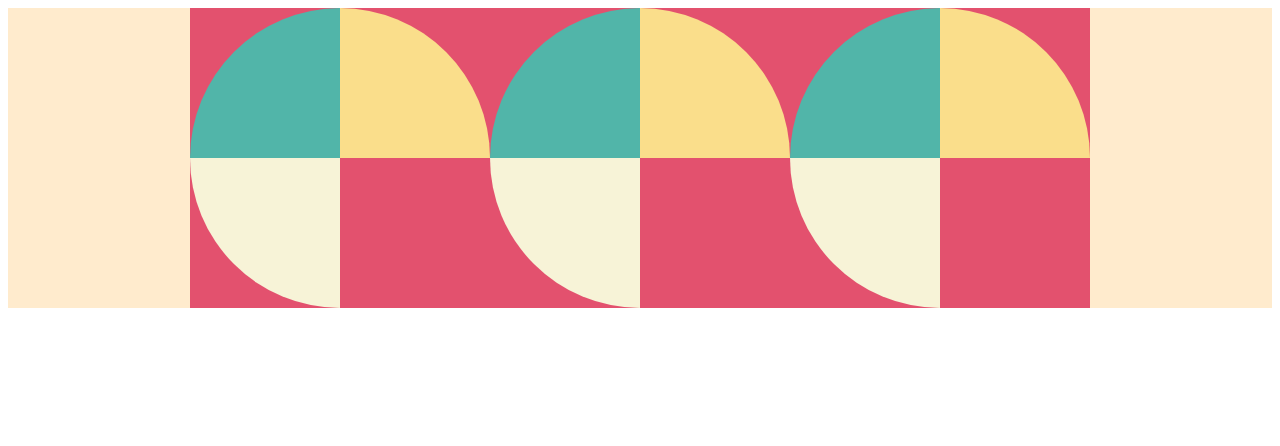
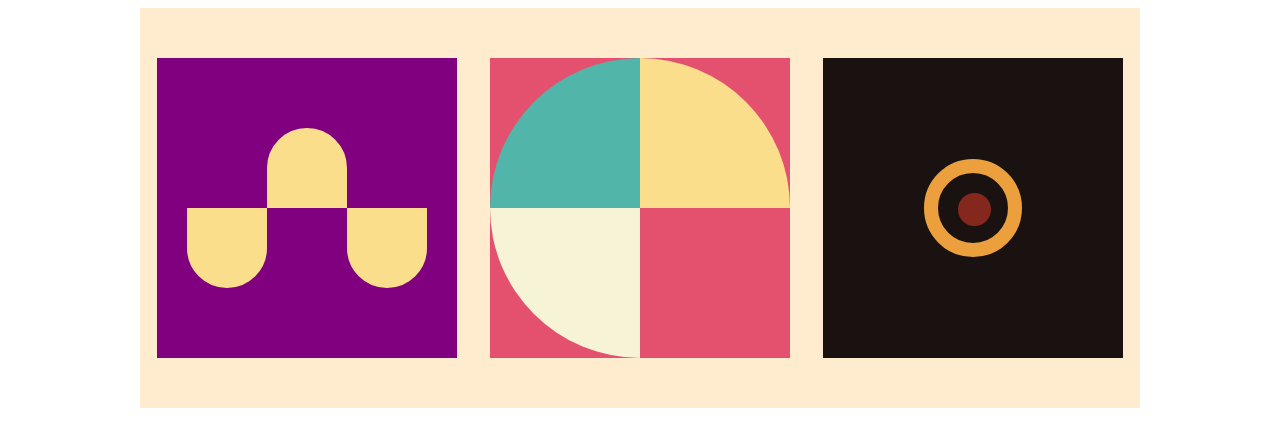
Before and after one commit to salih4131/HiCoders, a plain HTML site: page CSS/week5/sekiller/index.html in a window 1280 px wide. Drawn offline with Linux system fonts and the light colour scheme.

Commit message:
yeni düzenleme eklendi

```diff
--- a/CSS/week5/sekiller/app.css
+++ b/CSS/week5/sekiller/app.css
@@ -1,40 +1,101 @@
 .container {
   display: flex;
-    flex-direction:row;
-    width: 100%;
+  flex-direction: row;
+  width: 1000px;
+  height: 400px;
   margin: 0px auto;
-    justify-content: center;
+  justify-content: space-around;
   align-items: center;
   background-color: blanchedalmond;
 }
-.daire{
+.uclu {
+
+  height: 300px;
+  width: 300px;
+  display: flex;
+  justify-content: center;
+  align-items: center;
+  background-color: purple;
+}
+
+.parca-1 {
+  height: 0px;
+  width: 0px;
+  margin-bottom: -80px;
+  border: 40px solid#FADE8B;
+  border-bottom-left-radius: 180px;
+  border-bottom-right-radius: 180px;
+}
+.parca-2 {
+  height: 0px;
+  width: 0px;
+  margin-top: -80px;
+  border: 40px solid#FADE8B;
+  border-top-left-radius: 180px;
+  border-top-right-radius: 180px;
+}
+.parca-3 {
+  height: 0px;
+  width: 0px;
+  margin-bottom: -80px;
+  border: 40px solid#FADE8B;
+  border-bottom-left-radius: 180px;
+  border-bottom-right-radius: 180px;
+}
+
+.daire {
   height: 300px;
   width: 300px;
   display: flex;
   flex-wrap: wrap;
-    background-color: #E3516E;
+  background-color: #e3516e;
 }
 
-.parca-sol{
+.parca-sol {
   height: 150px;
   width: 150px;
-    background-color: #51b5A9;
+  background-color: #51b5a9;
   border-radius: 100% 0% 0% 0%;
 }
-.parca-sag{
+.parca-sag {
   height: 150px;
   width: 150px;
-    background-color:#FADE8B;
+  background-color: #fade8b;
   border-radius: 0% 100% 0% 0%;
 }
-.parca-sol-alt{
+.parca-sol-alt {
   height: 150px;
   width: 150px;
-    background-color:#F7F3D7;
+  background-color: #f7f3d7;
   border-radius: 0% 0% 0% 1000%;
 }
-.parca-sag-alt{
+.parca-sag-alt {
   height: 150px;
   width: 150px;
   border-radius: 0% 0% 100% 0%;
 }
+.circel {
+
+  height: 300px;
+  width: 300px;
+  display: flex;
+  flex-wrap: wrap;
+  background-color: #191210;
+  justify-content: center;
+  align-items: center;
+}
+
+.cember{
+    height: 70px;
+    width: 70px;
+    border: 14px solid #ECA03D;
+    border-radius: 50%;
+}
+.nokta{
+    height: 11px;
+    width: 11px;
+    border: 11px solid #84271c;
+    border-radius: 50%;
+   margin:20px ;
+   background-color: #84271c;
+}
--- a/CSS/week5/sekiller/index.html
+++ b/CSS/week5/sekiller/index.html
@@ -11,11 +11,10 @@
 
 <body>
     <div class="container">
-        <div class="daire">
-            <div class="parca-sol"></div>
-            <div class="parca-sag"></div>
-            <div class="parca-sol-alt"></div>
-            <div class="parca-sag-alt"></div>
+        <div class="uclu">
+            <div class="parca-1"></div>
+            <div class="parca-2"></div>
+            <div class="parca-3"></div>
         </div>
         <div class="daire">
             <div class="parca-sol"></div>
@@ -23,11 +22,11 @@
             <div class="parca-sol-alt"></div>
             <div class="parca-sag-alt"></div>
         </div>
-        <div class="daire">
-            <div class="parca-sol"></div>
-            <div class="parca-sag"></div>
-            <div class="parca-sol-alt"></div>
-            <div class="parca-sag-alt"></div>
+        <div class="circel">
+            <div class="cember">
+                <div class="nokta"></div>
+            </div>
+
         </div>
     </div>
 </body>
```
Lines whose indentation alone changed are shown as unchanged.
